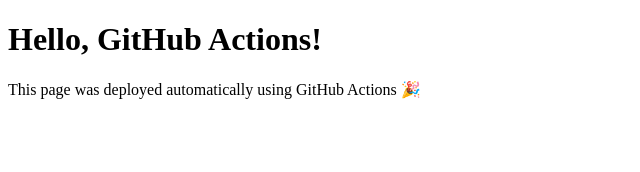
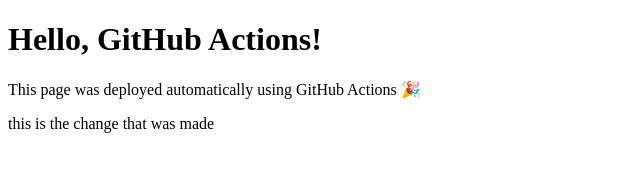
Before and after one commit to ashishshrestha1196/gh-deployment-workflow, a plain HTML site: page index.html in a window 1280 px wide. Shown: the whole page, without its empty margins (0-640 px from the left). Drawn offline with Linux system fonts and the light colour scheme.

Commit message:
workflow testing

```diff
--- a/index.html
+++ b/index.html
@@ -8,5 +8,6 @@
 <body>
   <h1>Hello, GitHub Actions!</h1>
   <p>This page was deployed automatically using GitHub Actions 🎉</p>
+  <p> this is the change that was made </p>
 </body>
 </html>
```
